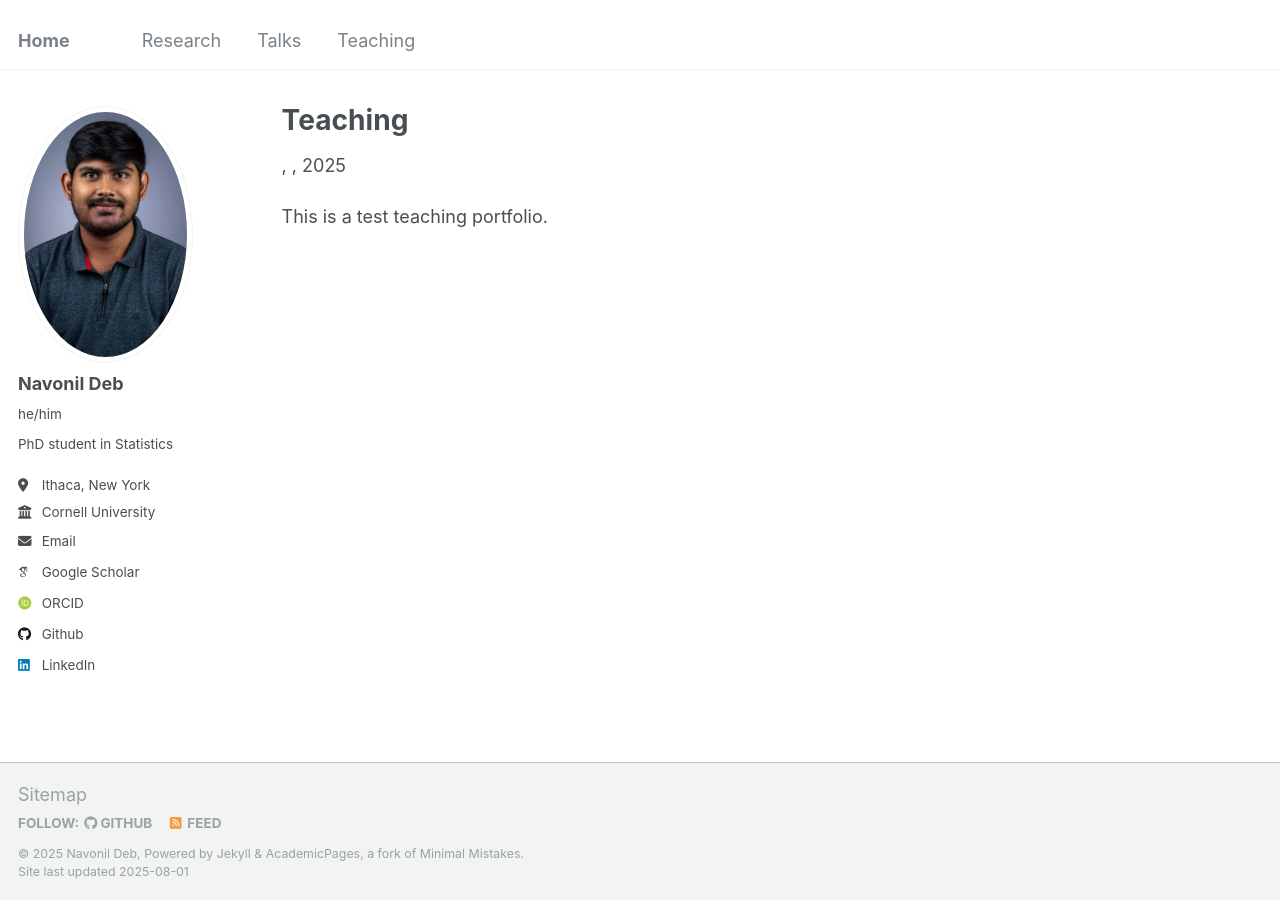
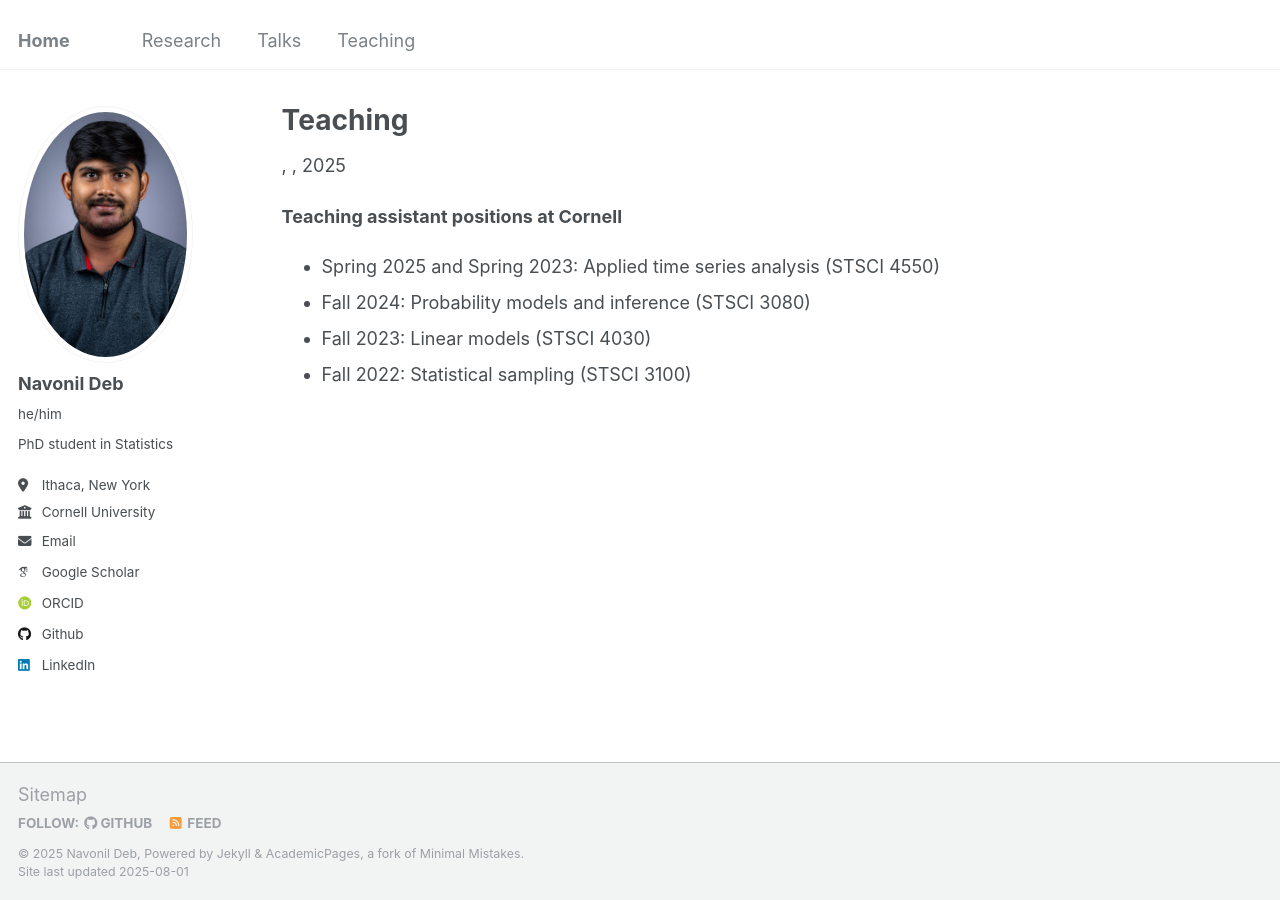
Before and after one commit to navonildeb/navonildeb.github.io, a Jekyll site: the page built from _teaching/teaching.md, in a window 1280 px wide. Built offline with Jekyll 4.4.1, drawn with Linux system fonts in a browser that asks for light colours; some web fonts are replaced.

Commit message:
Update teaching.md

```diff
--- a/_teaching/teaching.md
+++ b/_teaching/teaching.md
@@ -5,4 +5,9 @@ permalink: /teaching/
 author_profile: true
 ---
 
-This is a test teaching portfolio.
+**Teaching assistant positions at Cornell**
+
+- Spring 2025 and Spring 2023: Applied time series analysis (STSCI 4550)
+- Fall 2024: Probability models and inference (STSCI 3080)
+- Fall 2023: Linear models (STSCI 4030)
+- Fall 2022: Statistical sampling (STSCI 3100)
```
